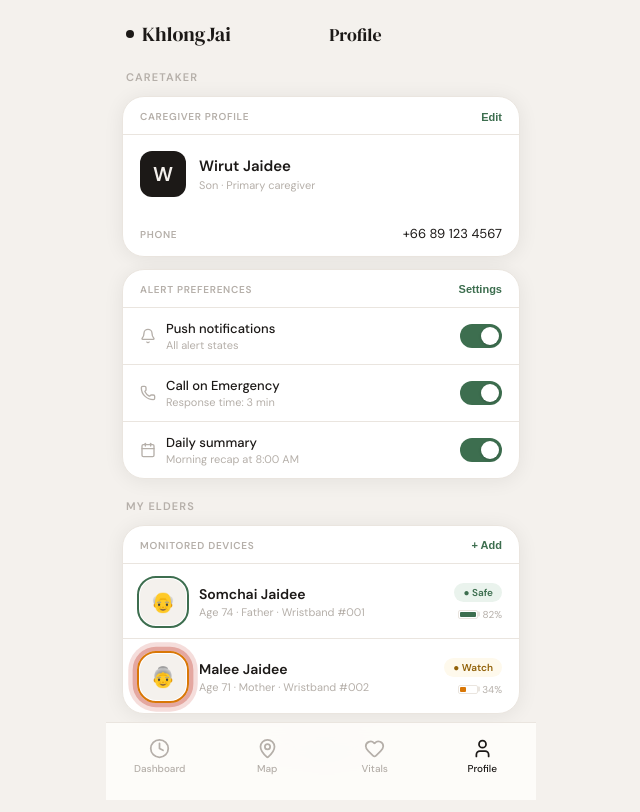
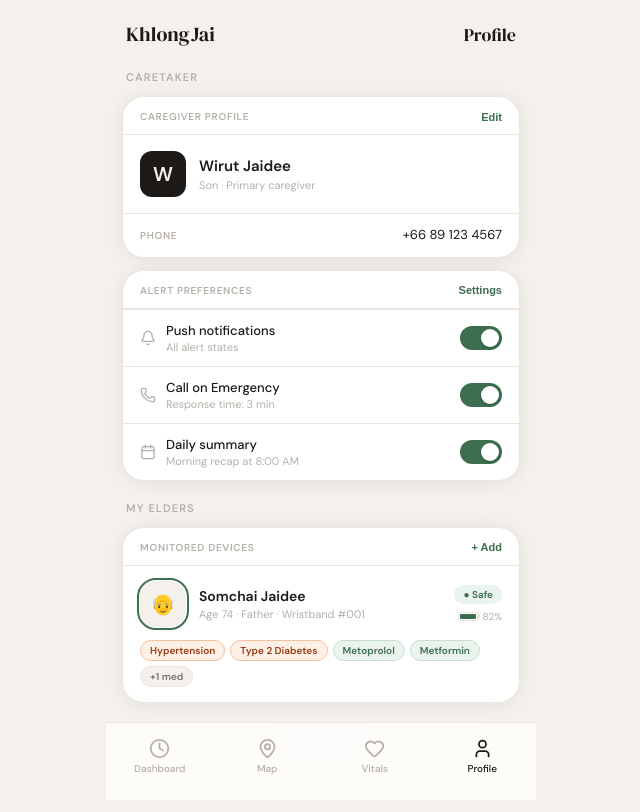
Before and after one commit to pathaninOpa/Khlongjai, a React (Vite) app in the folder KhlongJai/caregiver-app/: page /profile in a window 1280 px wide. Shown: the top 812 px of the page, without its empty margins (319-959 px from the left). Built offline with nearby package versions, Linux system fonts and the light colour scheme.

Commit message:
feat: update topbar in ProfilePage, MapPage, and VitalsPage for consistent branding; enhance layout and styling

```diff
--- a/KhlongJai/caregiver-app/src/App.css
+++ b/KhlongJai/caregiver-app/src/App.css
@@ -894,8 +894,10 @@ body {
 
 .row {
   display:flex; align-items:center; justify-content:space-between;
-  padding:12px 17px; border-bottom:1px solid var(--border); gap:12px;
+  padding:12px 17px; border-top: 1px solid var(--border); gap:12px;
 }
+.row:first-child { border-top: none; }
+
 .row:last-child { border-bottom:none; }
 .row-key {
   font-size:10px; font-weight:600; letter-spacing:.07em; text-transform:uppercase;
@@ -946,8 +948,8 @@ body {
 
 .chip-strip { display:flex; flex-wrap:wrap; gap:5px; padding:0 17px 13px; }
 .chip { font-size:10px; font-weight:600; padding:3px 9px; border-radius:20px; background:var(--bg); border:1px solid var(--border); color:var(--text-secondary); }
-.chip.cond { background:var(--state-watch-bg); color:var(--state-watch-text); border-color:var(--state-watch-border); }
-.chip.med  { background:#FBF0E8; color:var(--hr-accent); border-color:#D4956A55; }
+.chip.cond { background:var(--state-anomaly-bg); color:var(--state-anomaly-text); border-color:var(--state-anomaly-border); }
+.chip.med  { background:var(--green-light); color:var(--green); border-color:#C5E0CE; }
 .chip.warn { background:var(--state-watch-bg); color:var(--state-watch-text); border-color:var(--state-watch-border); }
 
 .add-btn {
@@ -971,14 +973,31 @@ body {
 .stat-num { font-family:'DM Serif Display',serif; font-size:20px; color:var(--text-primary); }
 .stat-lbl { font-size:9px; font-weight:600; text-transform:uppercase; letter-spacing:.06em; color:var(--text-muted); margin-top:3px; }
 
-.thresh-row { padding:12px 17px; border-bottom:1px solid var(--border); }
+.thresh-row { padding:14px 17px 16px; border-bottom:1px solid var(--border); }
 .thresh-row:last-child { border-bottom:none; }
-.thresh-top { display:flex; justify-content:space-between; align-items:baseline; margin-bottom:7px; }
+.thresh-top { display:flex; justify-content:space-between; align-items:baseline; margin-bottom:10px; }
 .thresh-label { font-size:10px; font-weight:600; text-transform:uppercase; letter-spacing:.06em; color:var(--text-muted); }
 .thresh-val   { font-size:12px; font-weight:600; color:var(--text-primary); }
-.range-bar    { height:5px; background:var(--border); border-radius:10px; position:relative; }
-.range-fill   { height:100%; border-radius:10px; position:absolute; background:var(--green-light); border:1px solid #C5E0CE; }
-.range-thumb  { width:11px; height:11px; border-radius:50%; border:2px solid white; box-shadow:0 1px 4px rgba(0,0,0,.2); position:absolute; top:-3px; transform:translateX(-50%); background:var(--text-primary); }
+.range-bar    { height:5px; background:var(--border); border-radius:10px; position:relative; width: 100%; margin: 8px 0; }
+.range-fill {
+  height:100%;
+  border-radius:10px;
+  position:absolute;
+  background:var(--green-light);
+  border:1px solid #C5E0CE;
+}
+.range-thumb {
+  width:11px;
+  height:11px;
+  border-radius:50%;
+  border:2px solid white;
+  box-shadow:0 1px 4px rgba(0,0,0,.2);
+  position:absolute;
+  top:-3px;
+  transform:translateX(-50%);
+  background:var(--text-primary);
+  z-index: 2;
+}
 .thresh-foot  { display:flex; justify-content:space-between; margin-top:5px; }
 .thresh-foot span { font-size:9px; color:var(--text-muted); }
 
--- a/KhlongJai/caregiver-app/src/MapPage.tsx
+++ b/KhlongJai/caregiver-app/src/MapPage.tsx
@@ -59,8 +59,8 @@ export default function MapPage() {
   return (
     <div className="map-page-container">
       <div className="topbar">
-        <div className="logo"><span className="logo-dot"></span>KhlongJai</div>
-        <button className="profile-btn">C</button>
+        <div className="logo">KhlongJai</div>
+        <div style={{ fontFamily: 'DM Serif Display', fontSize: '18px' }}>Map</div>
       </div>
 
       <div className="scroll-area">
--- a/KhlongJai/caregiver-app/src/ProfilePage.tsx
+++ b/KhlongJai/caregiver-app/src/ProfilePage.tsx
@@ -43,9 +43,8 @@ export default function ProfilePage() {
       {/* ── VIEW 1: PROFILE HOME ── */}
       <div className={`view ${activeView === 'home' ? 'active' : ''} ${slideIn && activeView === 'home' ? 'slide-in' : ''}`}>
         <div className="topbar">
-          <div className="logo"><span className="logo-dot"></span>KhlongJai</div>
+          <div className="logo">KhlongJai</div>
           <div style={{ fontFamily: 'DM Serif Display', fontSize: '18px' }}>Profile</div>
-          <div style={{ width: '36px' }}></div>
         </div>
 
         <div className="scroll-area">
@@ -118,7 +117,7 @@ export default function ProfilePage() {
             </div>
 
             {/* Somchai Item */}
-            <div className="elder-top" style={{ borderBottom: '1px solid var(--border)', cursor: 'pointer' }} onClick={() => showView('elder-detail', true)}>
+            <div className="elder-top" style={{ cursor: 'pointer' }} onClick={() => showView('elder-detail', true)}>
               <div className="elder-avatar" style={{ background: 'var(--bg)' }}>
                 👴
                 <div className={`elder-ring ${somchaiState === 'safe' ? 'green' : 'amber'}`}></div>
@@ -137,24 +136,12 @@ export default function ProfilePage() {
                 </div>
               </div>
             </div>
-
-            {/* Malee Item */}
-            <div className="elder-top" style={{ cursor: 'pointer' }}>
-              <div className="elder-avatar" style={{ background: 'var(--bg)' }}>
-                👵
-                <div className="elder-ring amber"></div>
-              </div>
-              <div style={{ flex: 1, minWidth: 0 }}>
-                <div className="elder-name">Malee Jaidee</div>
-                <div className="elder-meta">Age 71 · Mother · Wristband #002</div>
-              </div>
-              <div className="elder-right">
-                <div className="state-pill pill-watch">● Watch</div>
-                <div className="batt-row">
-                  <div className="batt"><div className="batt-fill" style={{ right: '65%', background: 'var(--state-watch-badge)' }}></div></div>
-                  34%
-                </div>
-              </div>
+            <div className="chip-strip" style={{ paddingBottom: '15px' }}>
+              <span className="chip cond">Hypertension</span>
+              <span className="chip cond">Type 2 Diabetes</span>
+              <span className="chip med">Metoprolol</span>
+              <span className="chip med">Metformin</span>
+              <span className="chip">+1 med</span>
             </div>
           </div>
 
@@ -215,6 +202,21 @@ export default function ProfilePage() {
               <div><div className="med-name">Metformin 500mg</div><div className="med-sub">Twice daily · After meals · Antidiabetic</div></div>
               <div className="med-tag neutral">No HR effect</div>
             </div>
+            <div className="med-row">
+              <div><div className="med-name">Amlodipine 5mg</div><div className="med-sub">Once daily · Evening · Calcium channel blocker</div></div>
+              <div className="med-tag affects">Affects HR ↓</div>
+            </div>
+          </div>
+
+          <div className="card">
+            <div className="card-head">
+              <div className="card-head-title">Doctor & hospital</div>
+              <button className="card-head-action">Edit</button>
+            </div>
+            <div className="row"><div className="row-key">Doctor</div><div className="row-val">Dr. Pranee Sukwong</div></div>
+            <div className="row"><div className="row-key">Clinic</div><div className="row-val">Samitivej Sukhumvit</div></div>
+            <div className="row"><div className="row-key">Phone</div><div className="row-val green">02-022-2222</div></div>
+            <div className="row"><div className="row-key">Hospital</div><div className="row-val">Bangkok Hospital</div></div>
           </div>
 
           <div className="sec">Monitoring setup</div>
@@ -235,6 +237,38 @@ export default function ProfilePage() {
               <div className="stat-box"><div className="stat-num">82%</div><div className="stat-lbl">Battery</div></div>
               <div className="stat-box"><div className="stat-num">98%</div><div className="stat-lbl">Uptime</div></div>
               <div className="stat-box"><div className="stat-num">7d</div><div className="stat-lbl">Calibrated</div></div>
+            </div>
+          </div>
+
+          <div className="card">
+            <div className="card-head">
+              <div className="card-head-title">Personal thresholds</div>
+              <button className="card-head-action">Recalibrate</button>
+            </div>
+            <div style={{ padding: '10px 17px 4px', fontSize: '11px', color: 'var(--text-muted)', lineHeight: 1.55 }}>
+              Calibrated from Somchai’s 7-day baseline — alerts use <em>his</em> ranges, not generic clinical values.
+            </div>
+            <div className="thresh-row">
+              <div className="thresh-top">
+                <div className="thresh-label">Heart Rate · Resting</div>
+                <div className="thresh-val">68–74 BPM</div>
+              </div>
+              <div className="range-bar">
+                <div className="range-fill" style={{ left: '28%', width: '6%' }}></div>
+                <div className="range-thumb" style={{ left: '31%' }}></div>
+              </div>
+              <div className="thresh-foot"><span>40</span><span>Watch &gt;96</span><span>Emergency &gt;140</span></div>
+            </div>
+            <div className="thresh-row">
+              <div className="thresh-top">
+                <div className="thresh-label">SpO₂ · Normal</div>
+                <div className="thresh-val">96–99%</div>
+              </div>
+              <div className="range-bar">
+                <div className="range-fill" style={{ left: '60%', width: '30%' }}></div>
+                <div className="range-thumb" style={{ left: '85%' }}></div>
+              </div>
+              <div className="thresh-foot"><span>Emergency &lt;90%</span><span>Watch &lt;94%</span><span>100%</span></div>
             </div>
           </div>
 
--- a/KhlongJai/caregiver-app/src/VitalsPage.tsx
+++ b/KhlongJai/caregiver-app/src/VitalsPage.tsx
@@ -67,8 +67,8 @@ export default function VitalsPage() {
   return (
     <div className="vitals-page-container">
       <div className="topbar">
-        <div className="logo"><span className="logo-dot"></span>KhlongJai</div>
-        <button className="profile-btn">C</button>
+        <div className="logo">KhlongJai</div>
+        <div style={{ fontFamily: 'DM Serif Display', fontSize: '18px' }}>Vitals</div>
       </div>
 
       <div className="scroll-area">
```
